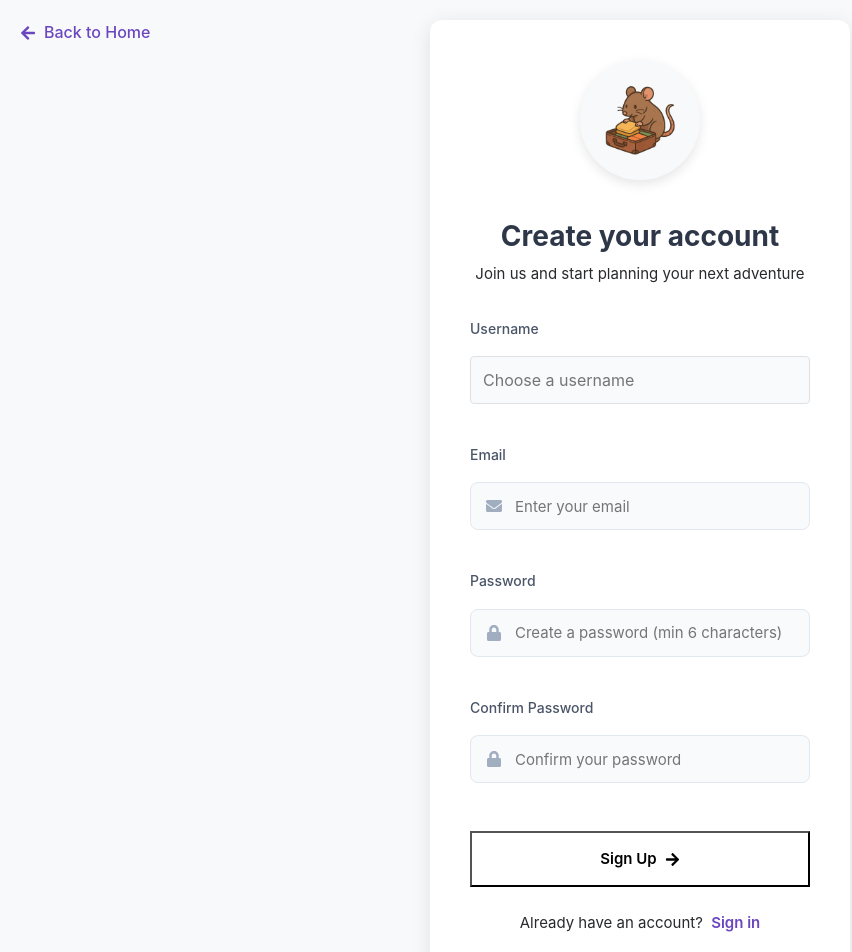
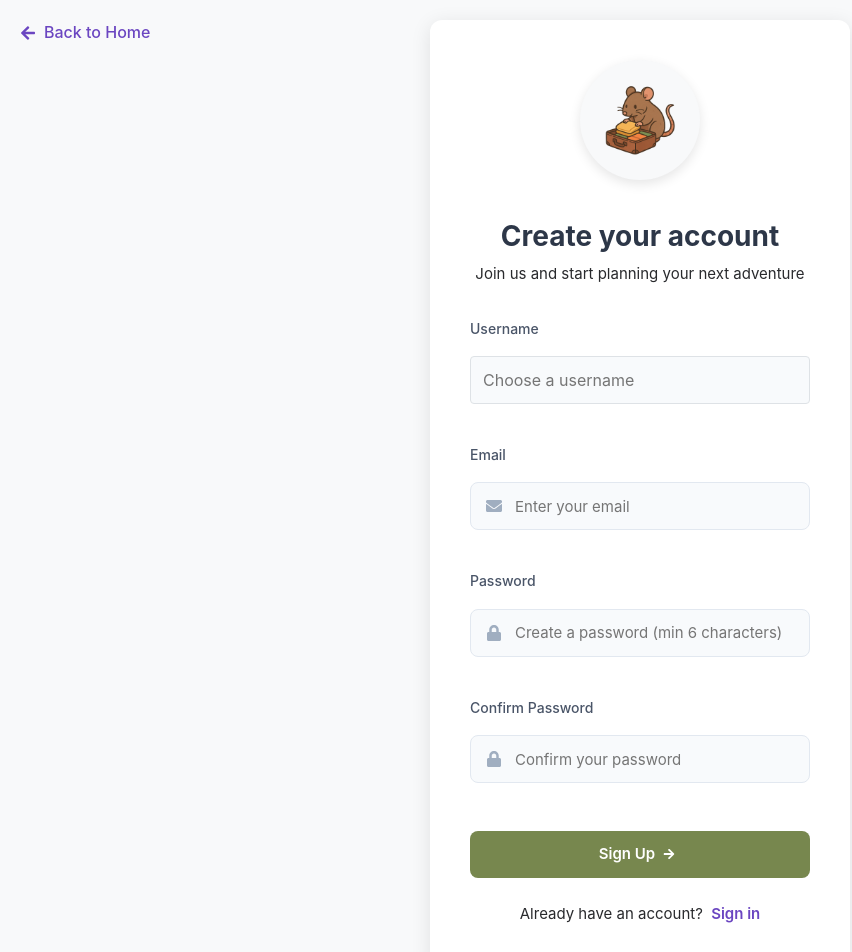
Before and after one commit to isalau/Pack-Rat, a React (Create React App) app in the folder pack-rat/: page /signup in a window 1280 px wide. Shown: the top 952 px of the page, without its empty margins (0-852 px from the left). Built offline with nearby package versions, Linux system fonts and the light colour scheme; no server answers.

Commit message:
Trip List Colors

```diff
--- a/pack-rat/src/components/landing/LandingPage.jsx
+++ b/pack-rat/src/components/landing/LandingPage.jsx
@@ -18,7 +18,7 @@ const LandingPage = () => {
           <Link to="/login" className="btn btn-primary">
             Log In
           </Link>
-          <Link to="/signup" className="btn btn-outline-primary">
+          <Link to="/signup" className="btn btn-secondary">
             Sign Up
           </Link>
         </div>
--- a/pack-rat/src/components/trip/TripsList.css
+++ b/pack-rat/src/components/trip/TripsList.css
@@ -3,6 +3,13 @@
   --color-primary: #77874e; /* Green */
   --color-secondary: #e1936e; /* Peach */
   --color-accent: #4a314d; /* Purple */
+  --color-secondary-accent: #a96f47; /* Brown */
+  --color-secondary-accent-transparent: rgba(
+    169,
+    111,
+    71,
+    0.4
+  ); /* Transparent Brown */
   --color-background: #f8f9fa;
   --color-gray-light: #f5f5f5;
   --color-gray: #e0e0e0;
@@ -145,15 +152,27 @@
   transition: color 0.2s;
 }
 
+.delete-trip-icon {
+  color: var(--color-secondary);
+}
+
+button.delete-trip-button:hover {
+  background-color: transparent;
+}
+
+.delete-trip-icon:hover {
+  color: var(--color-accent);
+}
+
 .trip-destination {
-  color: var(--color-primary);
+  color: var(--color-text);
   font-weight: 500;
   margin: 0 0 1rem 0;
   font-size: 1.05rem;
 }
 
 .trip-details {
-  background: #f8f9fa;
+  background: var(--color-secondary-accent-transparent);
   padding: 0.75rem;
   border-radius: 6px;
   margin: 0.5rem 0;
@@ -254,3 +273,7 @@
   width: auto;
   object-fit: contain;
 }
+
+.trip-card-header h3 {
+  color: var(--color-primary);
+}
--- a/pack-rat/src/components/trip/TripsList.jsx
+++ b/pack-rat/src/components/trip/TripsList.jsx
@@ -160,7 +160,7 @@ const TripsList = () => {
                       }}
                       aria-label="Delete trip"
                     >
-                      <FaTrash />
+                      <FaTrash className="delete-trip-icon" />
                     </button>
                   </div>
                 </div>
--- a/pack-rat/src/pages/Login.jsx
+++ b/pack-rat/src/pages/Login.jsx
@@ -22,7 +22,6 @@ function Login() {
       return () => clearTimeout(timer);
     }
   }, [location.state]);
-
 
   const handleSubmit = async (e) => {
     e.preventDefault();
@@ -50,21 +49,21 @@ function Login() {
   return (
     <div className="login-container">
       <button
-        onClick={() => navigate('/')}
+        onClick={() => navigate("/")}
         className="back-button"
         style={{
-          position: 'absolute',
-          top: '20px',
-          left: '20px',
-          background: 'none',
-          border: 'none',
-          color: '#6b46c1',
-          display: 'flex',
-          alignItems: 'center',
-          gap: '8px',
-          cursor: 'pointer',
-          fontSize: '16px',
-          fontWeight: 500
+          position: "absolute",
+          top: "20px",
+          left: "20px",
+          background: "none",
+          border: "none",
+          color: "#6b46c1",
+          display: "flex",
+          alignItems: "center",
+          gap: "8px",
+          cursor: "pointer",
+          fontSize: "16px",
+          fontWeight: 500,
         }}
       >
         <FaArrowLeft /> Back to Home
@@ -148,7 +147,11 @@ function Login() {
             </div>
           </div>
 
-          <button type="submit" className="login-button" disabled={loading}>
+          <button
+            type="submit"
+            className="login-button btn btn-primary"
+            disabled={loading}
+          >
             {loading ? "Signing in..." : "Sign In"}
             <FaArrowRight className="button-icon" />
           </button>
--- a/pack-rat/src/pages/SignUp.jsx
+++ b/pack-rat/src/pages/SignUp.jsx
@@ -1,7 +1,13 @@
 import { useState } from "react";
 import { Link, useNavigate } from "react-router-dom";
 import { useAuth } from "../context/AuthContext";
-import { FaEnvelope, FaLock, FaUser, FaArrowRight, FaArrowLeft } from "react-icons/fa";
+import {
+  FaEnvelope,
+  FaLock,
+  FaUser,
+  FaArrowRight,
+  FaArrowLeft,
+} from "react-icons/fa";
 import "./Login.css";
 
 function SignUp() {
@@ -60,21 +66,21 @@ function SignUp() {
   return (
     <div className="login-container">
       <button
-        onClick={() => navigate('/')}
+        onClick={() => navigate("/")}
         className="back-button"
         style={{
-          position: 'absolute',
-          top: '20px',
-          left: '20px',
-          background: 'none',
-          border: 'none',
-          color: '#6b46c1',
-          display: 'flex',
-          alignItems: 'center',
-          gap: '8px',
-          cursor: 'pointer',
-          fontSize: '16px',
-          fontWeight: 500
+          position: "absolute",
+          top: "20px",
+          left: "20px",
+          background: "none",
+          border: "none",
+          color: "#6b46c1",
+          display: "flex",
+          alignItems: "center",
+          gap: "8px",
+          cursor: "pointer",
+          fontSize: "16px",
+          fontWeight: 500,
         }}
       >
         <FaArrowLeft /> Back to Home
@@ -166,7 +172,11 @@ function SignUp() {
             </div>
           </div>
 
-          <button type="submit" className="login-button" disabled={loading}>
+          <button
+            type="submit"
+            className="login-button btn btn-primary"
+            disabled={loading}
+          >
             {loading ? "Creating account..." : "Sign Up"}
             <FaArrowRight className="button-icon" />
           </button>
```
